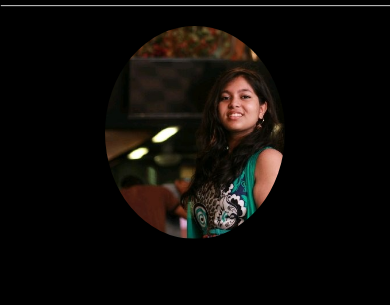
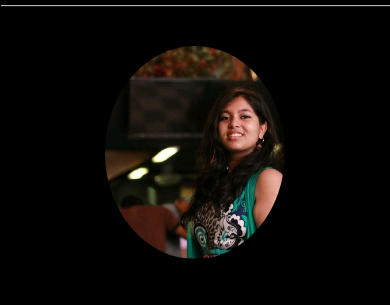
Before and after one commit to theslytherin/theslytherin.github.io, a plain HTML site: page index.html in a window 390 px wide. Shown: the part 51-356 px from the top of the page. Drawn offline with nearby package versions, Linux system fonts and the light colour scheme.

Commit message:
Update style.css

```diff
--- a/css/style.css
+++ b/css/style.css
@@ -153,11 +153,9 @@
 
     @media all and (max-width:800px) {
         .bounce-3 img {
-            width: 50%;
             display: block;
             margin-left: auto;
             margin-right: auto;
-            width: 50%;
             border-radius: 50%;
             -webkit-animation: bounce-3 1.2s ease-out;
             -moz-animation: bounce-3 800ms ease-out;
@@ -202,11 +200,10 @@
     @media all and (max-width:800px) {
         .bounce-3 img {
             position: relative;
-            top: -30px;
+            top: -10px;
             display: block;
             margin-left: auto;
             margin-right: auto;
-            width: 50%;
             border-radius: 50%;
             -moz-animation: bounce-3 800ms ease-out;
             -o-animation: bounce-3 800ms ease-out;
```
